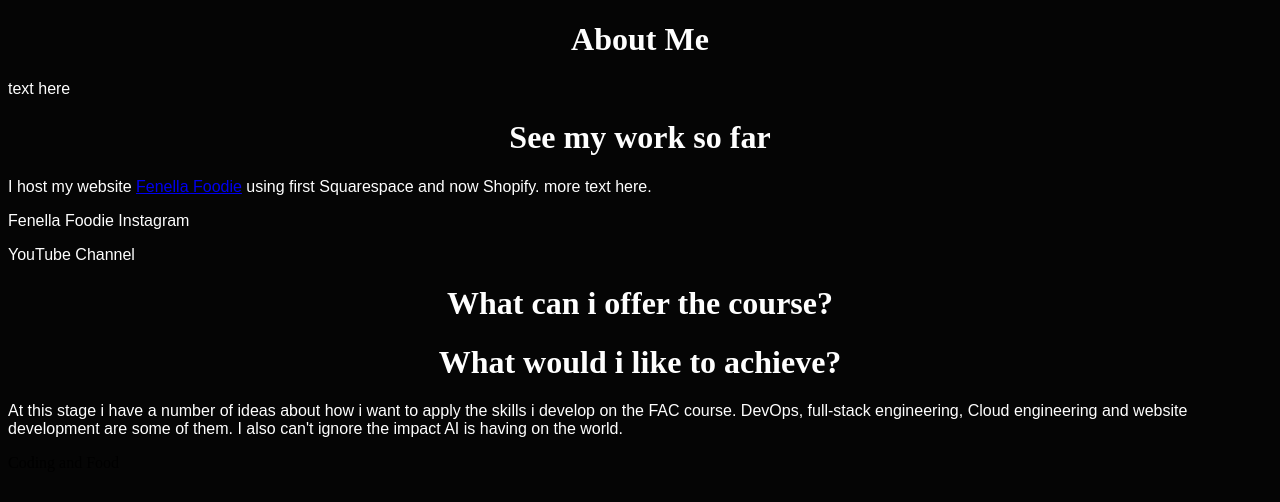
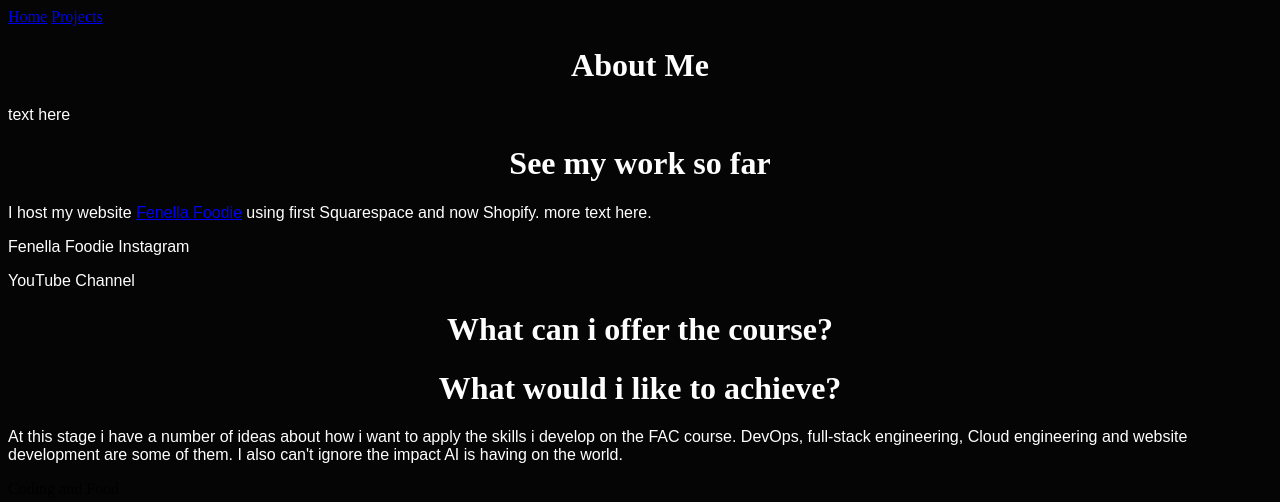
Before and after one commit to Fe-Edwards/FAC-Application-Website-Fenella-Edwards, a plain HTML site: page index.html in a window 1280 px wide. Drawn offline with Linux system fonts and the light colour scheme.

Commit message:
linking to relative pages Home and Projects. Created a Projects page.

```diff
--- a/index.html
+++ b/index.html
@@ -20,6 +20,9 @@
 </head>
 
 <body>
+    <a href="./index.html">Home<a/>
+    <a href="./projects.html">Projects<a/>
+
     <h1>About Me</h1>
     <p> text here</p>
 
```
Also changed, not shown: projects.html (added, +18 -0 lines), 1 other file.
